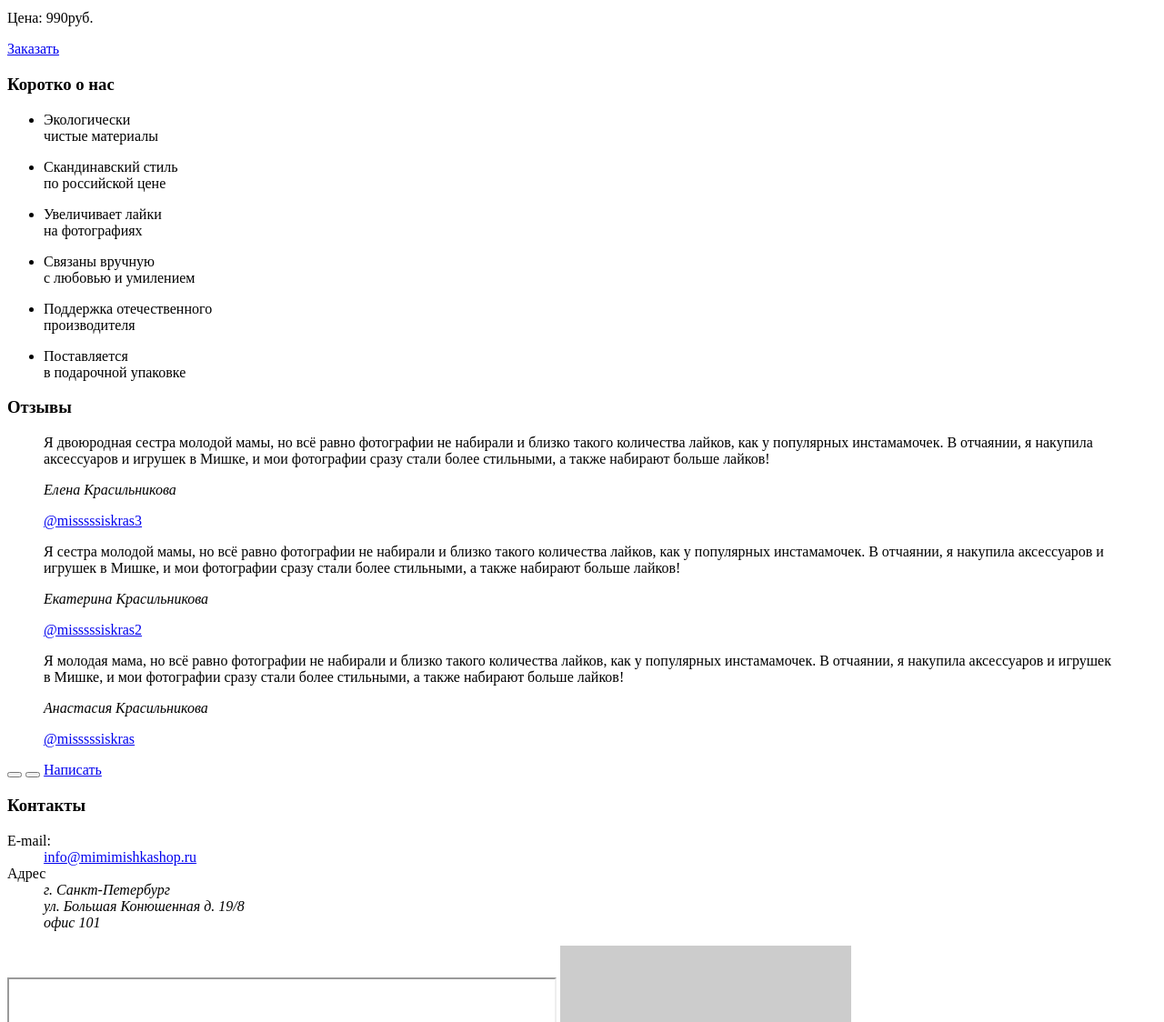
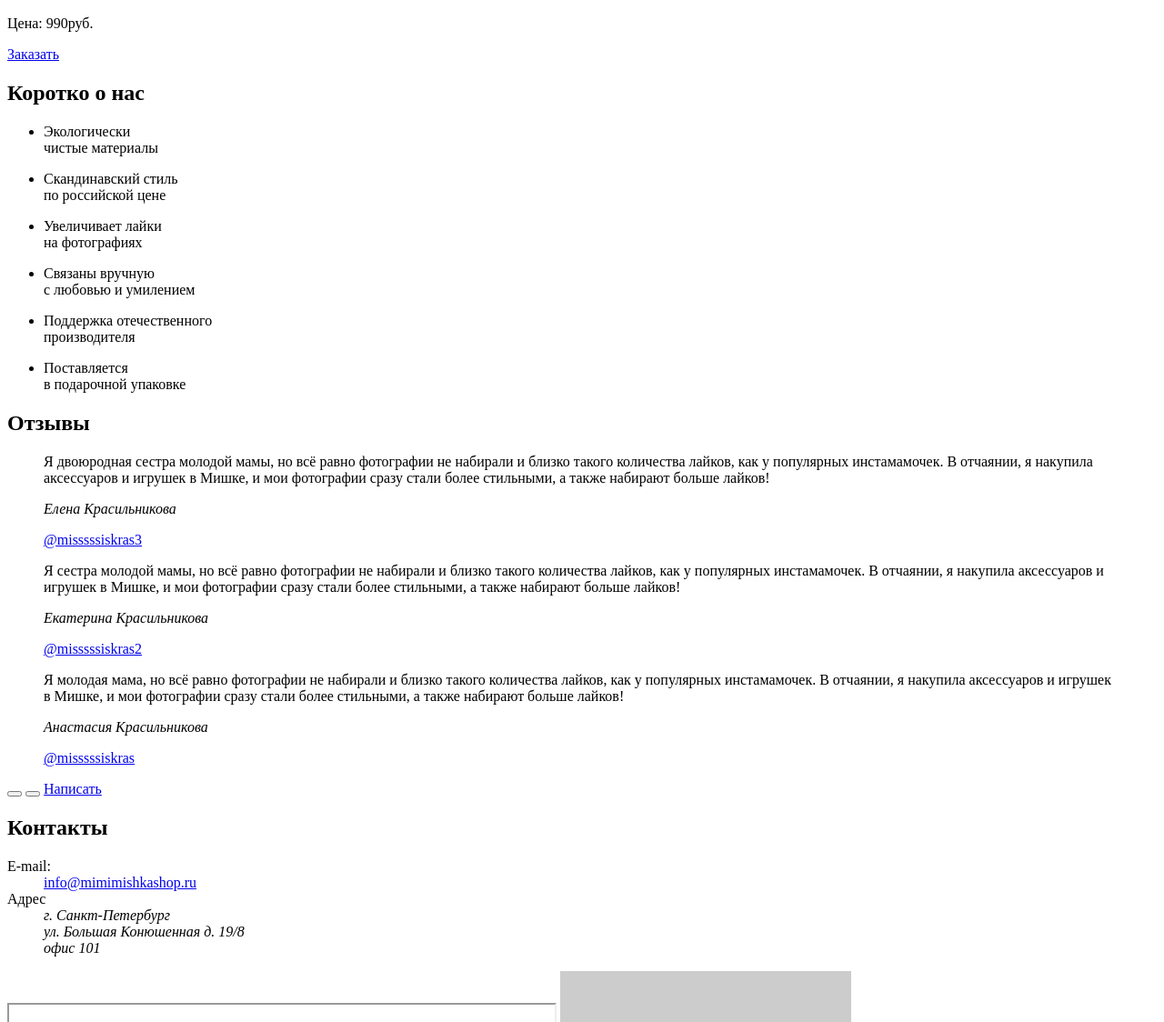
Before and after one commit to ddlein/1347475-mishka-21, a website: page source/index.html in a window 1280 px wide. Shown: the part 1139-2263 px from the top of the page at 91% size. Drawn offline with Linux system fonts and the light colour scheme; grey boxes are pictures that could not be loaded; placeholder pictures from the web are drawn by us.

Commit message:
Последняя редакция

```diff
--- a/source/index.html
+++ b/source/index.html
@@ -57,7 +57,7 @@
     <section class="item-of-day">
       <h2 class="vivisually-hidden">Товар недели</h2>
       <div class="item-of-day__wrapper">
-        <h3 class="item-of-day__title">Вязаные корзинки</h3>
+        <h2 class="item-of-day__title">Вязаные корзинки</h2>
         <p class="item-of-day__sale">Товар недели</p>
         <p class="item-of-day__about">
           Экологическая чистая пряжа, ручная работа. Доступны в шести расцветках и трех размерах
@@ -79,7 +79,7 @@
     </section>
 
     <section class="about-us">
-      <h3 class="about-us__title">Коротко о нас</h3>
+      <h2 class="about-us__title">Коротко о нас</h2>
       <div class="about-us__wrapper">
         <ul class="about-us__list">
           <li class="about-us__item">
@@ -111,7 +111,7 @@
 
     <section class="reviews">
       <div class="reviews__wrapper">
-        <h3 class="reviews__title">Отзывы</h3>
+        <h2 class="reviews__title">Отзывы</h2>
         <div class="reviews__list">
           <blockquote class="reviews__item">
             <p class="reviews__text">Я двоюродная сестра молодой мамы, но всё равно фотографии не набирали и близко такого
@@ -152,11 +152,11 @@
         </div>
         <button class="reviews__button-left"></button>
         <button class="reviews__button-right"></button>
-        <a class="reviews__write button" href="form.html">Написать</a>
+        <a class="reviews__write button" href="#">Написать</a>
       </div>
     </section>
     <section class="contacts">
-      <h3 class="contacts__title">Контакты</h3>
+      <h2 class="contacts__title">Контакты</h2>
       <dl class="contacts__wrapper">
         <dt class="contacts__info">E-mail:</dt>
         <dd class="contacts__description">
```
